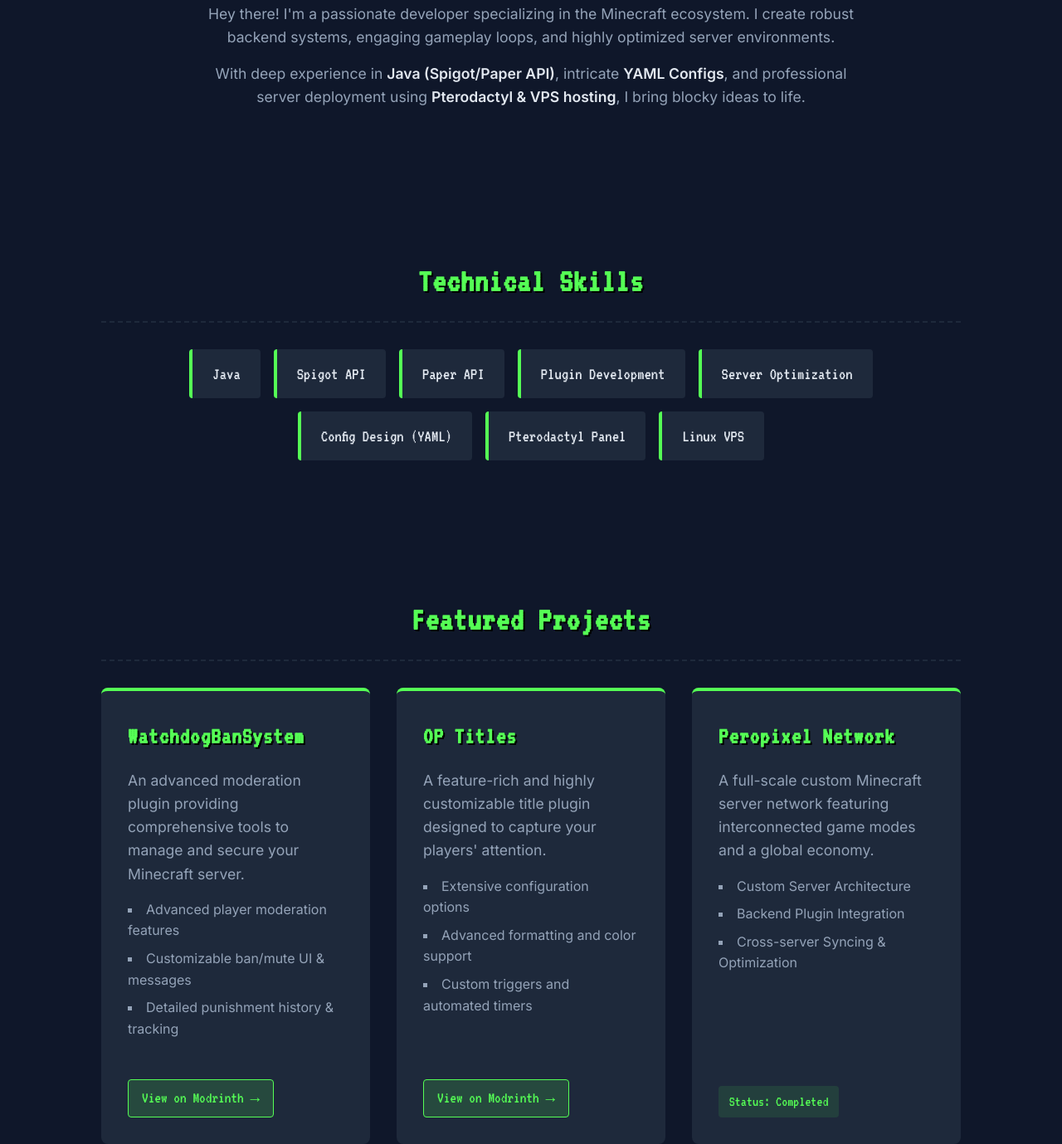
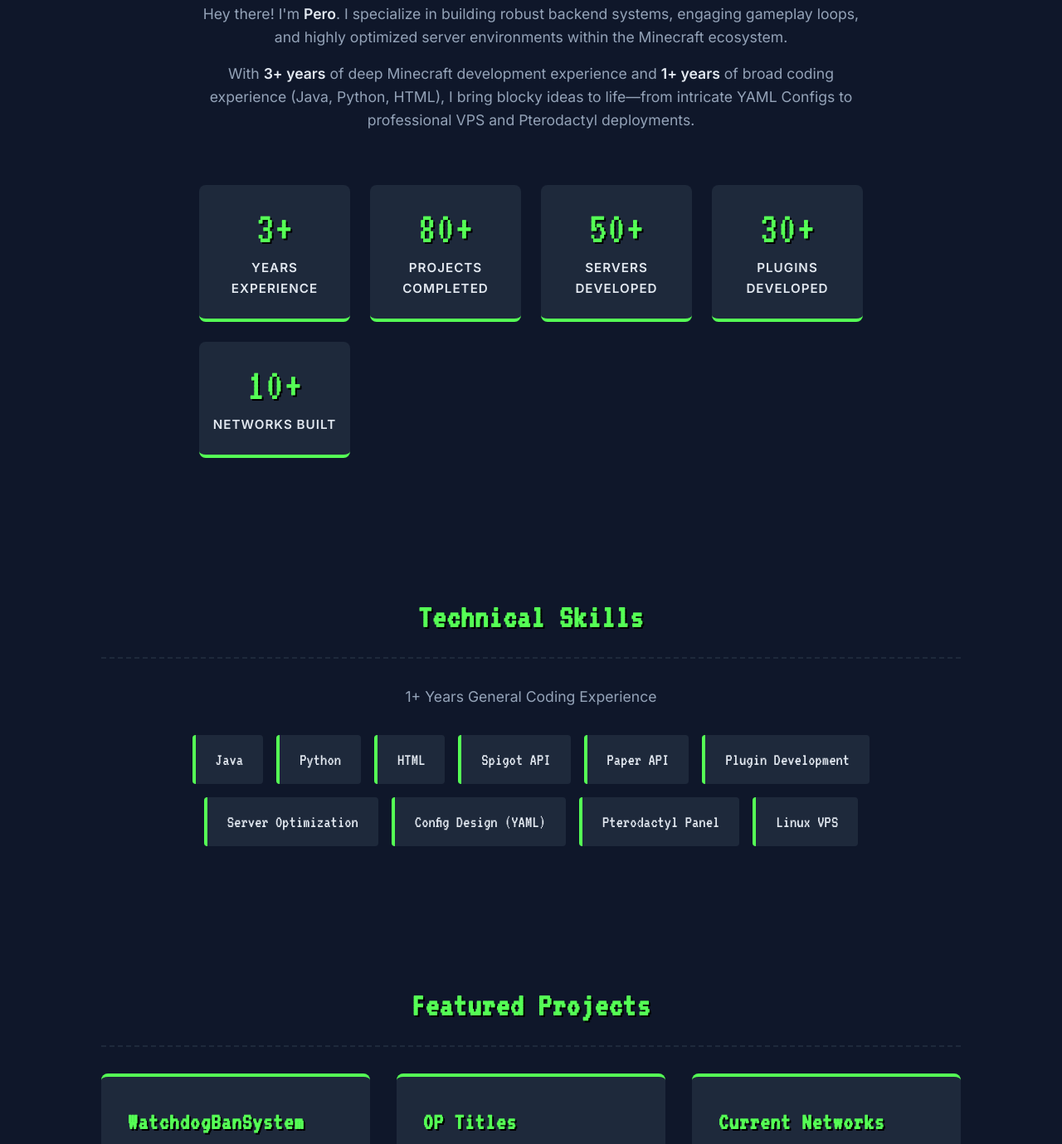
Before and after one commit to Pero-Gamer-Dev/Portfolio-, a plain HTML site: page index.html in a window 1280 px wide. Shown: the part 393-1772 px from the top of the page at 83% size. Drawn offline with Linux system fonts and the light colour scheme.

Commit message:
Revise branding and enhance content structure
Updated the title and various sections to reflect the new branding. Added a statistics grid and improved the skills section layout.

```diff
--- a/index.html
+++ b/index.html
@@ -3,8 +3,9 @@
 <head>
     <meta charset="UTF-8">
     <meta name="viewport" content="width=device-width, initial-scale=1.0">
-    <title>Pero Gamer | Minecraft Developer</title>
+    <title>Pero | Minecraft Developer</title>
 
+    <!-- Import a pixel-style font for headers and a clean modern font for text -->
     <link href="https://fonts.googleapis.com/css2?family=VT323&family=Inter:wght@400;600&display=swap" rel="stylesheet">
 
     <style>
@@ -161,10 +162,10 @@
             background-color: var(--accent-color);
             color: var(--bg-color);
             box-shadow: 2px 2px 0px #000;
-            transform: translate(2px, 2px); /* Click depression effect */
+            transform: translate(2px, 2px);
         }
 
-        /* === About Section === */
+        /* === About & Stats Section === */
         #about .about-content {
             display: flex;
             flex-direction: column;
@@ -179,13 +180,51 @@
             font-weight: 600;
         }
 
+        /* New Stats Grid */
+        .stats-grid {
+            display: grid;
+            grid-template-columns: repeat(auto-fit, minmax(150px, 1fr));
+            gap: 1.5rem;
+            width: 100%;
+            margin-top: 3rem;
+        }
+
+        .stat-box {
+            background-color: var(--card-bg);
+            padding: 1.5rem 1rem;
+            border-radius: 8px;
+            border-bottom: 4px solid var(--accent-color);
+            transition: transform 0.3s ease;
+        }
+
+        .stat-box:hover {
+            transform: translateY(-5px);
+        }
+
+        .stat-num {
+            font-family: var(--pixel-font);
+            font-size: 3.5rem;
+            color: var(--accent-color);
+            line-height: 1;
+            text-shadow: 2px 2px 0px #000;
+        }
+
+        .stat-label {
+            font-size: 0.95rem;
+            color: var(--text-main);
+            margin-top: 0.5rem;
+            text-transform: uppercase;
+            letter-spacing: 1px;
+            font-weight: 600;
+        }
+
         /* === Skills Section === */
         .skills-grid {
             display: flex;
             flex-wrap: wrap;
             justify-content: center;
             gap: 1rem;
-            margin-top: 2rem;
+            margin-top: 1rem;
         }
 
         .skill-tag {
@@ -234,11 +273,15 @@
             list-style: square inside;
             color: var(--text-muted);
             margin-bottom: 1.5rem;
-            flex-grow: 1; /* Pushes tags/buttons to the bottom */
+            flex-grow: 1;
         }
 
         .project-card li {
             margin-bottom: 0.5rem;
+        }
+
+        .project-card li strong {
+            color: var(--text-main);
         }
 
         .status {
@@ -252,7 +295,11 @@
             align-self: flex-start;
         }
 
-        /* Link button style for external links (Modrinth) */
+        .status.progress {
+            background-color: rgba(255, 170, 0, 0.1);
+            color: #ffaa00; /* Minecraft Gold */
+        }
+
         .project-link {
             display: inline-block;
             padding: 0.4rem 1rem;
@@ -319,7 +366,7 @@
         /* === Responsive Design (Mobile Support) === */
         @media (max-width: 768px) {
             .nav-links {
-                display: none; /* Hide links on small screens for simplicity */
+                display: none;
             }
             #hero h1 {
                 font-size: 3rem;
@@ -340,8 +387,9 @@
 </head>
 <body>
 
+    <!-- Navigation Bar -->
     <nav>
-        <div class="logo">&gt;_ PeroGamer</div>
+        <div class="logo">&gt;_ Pero</div>
         <ul class="nav-links">
             <li><a href="#home">Home</a></li>
             <li><a href="#about">About</a></li>
@@ -351,25 +399,55 @@
         </ul>
     </nav>
 
+    <!-- Hero Section -->
     <header id="home">
-        <h1>Pero Gamer</h1>
+        <h1>Pero</h1>
         <h2>Minecraft Plugin & Server Developer</h2>
         <p>Building custom, optimized, and immersive Minecraft experiences from the ground up.</p>
         <a href="#projects" class="mc-btn">View My Work</a>
     </header>
 
+    <!-- About Section -->
     <section id="about" class="container">
         <h2 class="section-title">About Me</h2>
         <div class="about-content">
-            <p>Hey there! I'm a passionate developer specializing in the Minecraft ecosystem. I create robust backend systems, engaging gameplay loops, and highly optimized server environments.</p>
-            <p>With deep experience in <span class="highlight">Java (Spigot/Paper API)</span>, intricate <span class="highlight">YAML Configs</span>, and professional server deployment using <span class="highlight">Pterodactyl & VPS hosting</span>, I bring blocky ideas to life.</p>
+            <p>Hey there! I'm <span class="highlight">Pero</span>. I specialize in building robust backend systems, engaging gameplay loops, and highly optimized server environments within the Minecraft ecosystem.</p>
+            <p>With <span class="highlight">3+ years</span> of deep Minecraft development experience and <span class="highlight">1+ years</span> of broad coding experience (Java, Python, HTML), I bring blocky ideas to life—from intricate YAML Configs to professional VPS and Pterodactyl deployments.</p>
+
+            <!-- Statistics Grid -->
+            <div class="stats-grid">
+                <div class="stat-box">
+                    <div class="stat-num">3+</div>
+                    <div class="stat-label">Years Experience</div>
+                </div>
+                <div class="stat-box">
+                    <div class="stat-num">80+</div>
+                    <div class="stat-label">Projects Completed</div>
+                </div>
+                <div class="stat-box">
+                    <div class="stat-num">50+</div>
+                    <div class="stat-label">Servers Developed</div>
+                </div>
+                <div class="stat-box">
+                    <div class="stat-num">30+</div>
+                    <div class="stat-label">Plugins Developed</div>
+                </div>
+                <div class="stat-box">
+                    <div class="stat-num">10+</div>
+                    <div class="stat-label">Networks Built</div>
+                </div>
+            </div>
         </div>
     </section>
 
+    <!-- Skills Section -->
     <section id="skills" class="container">
         <h2 class="section-title">Technical Skills</h2>
+        <p style="text-align: center; margin-bottom: 2rem;">1+ Years General Coding Experience</p>
         <div class="skills-grid">
             <div class="skill-tag">Java</div>
+            <div class="skill-tag">Python</div>
+            <div class="skill-tag">HTML</div>
             <div class="skill-tag">Spigot API</div>
             <div class="skill-tag">Paper API</div>
             <div class="skill-tag">Plugin Development</div>
@@ -380,10 +458,12 @@
         </div>
     </section>
 
+    <!-- Projects Section -->
     <section id="projects" class="container">
         <h2 class="section-title">Featured Projects</h2>
         <div class="projects-grid">
 
+            <!-- Project Card 1: WatchdogBanSystem -->
             <div class="project-card">
                 <h3>WatchdogBanSystem</h3>
                 <p>An advanced moderation plugin providing comprehensive tools to manage and secure your Minecraft server.</p>
@@ -395,6 +475,7 @@
                 <a href="https://modrinth.com/plugin/watchdogbansystem" target="_blank" class="project-link">View on Modrinth &rarr;</a>
             </div>
 
+            <!-- Project Card 2: OP Titles -->
             <div class="project-card">
                 <h3>OP Titles</h3>
                 <p>A feature-rich and highly customizable title plugin designed to capture your players' attention.</p>
@@ -406,20 +487,22 @@
                 <a href="https://modrinth.com/plugin/op-titles" target="_blank" class="project-link">View on Modrinth &rarr;</a>
             </div>
 
+            <!-- Project Card 3: Active Networks -->
             <div class="project-card">
-                <h3>Peropixel Network</h3>
-                <p>A full-scale custom Minecraft server network featuring interconnected game modes and a global economy.</p>
+                <h3>Current Networks</h3>
+                <p>Actively developing and maintaining backend systems for large-scale Minecraft networks.</p>
                 <ul>
-                    <li>Custom Server Architecture</li>
-                    <li>Backend Plugin Integration</li>
-                    <li>Cross-server Syncing & Optimization</li>
+                    <li><strong>FuryPixel:</strong> Custom Network Development</li>
+                    <li><strong>Peropixel:</strong> Custom Network Development</li>
+                    <li><strong>Bloxpixel:</strong> Custom Network Development</li>
                 </ul>
-                <span class="status">Status: Completed</span>
+                <span class="status progress">Status: In Progress</span>
             </div>
 
         </div>
     </section>
 
+    <!-- Contact Section -->
     <section id="contact">
         <div class="container">
             <h2 class="section-title">Let's Connect</h2>
@@ -432,9 +515,10 @@
         </div>
     </section>
 
+    <!-- Footer -->
     <footer>
-        <p>&copy; 2026 Pero Gamer. All rights reserved.</p>
-        <p>Made with <span>❤️</span> by Pero Gamer</p>
+        <p>&copy; 2026 Pero. All rights reserved.</p>
+        <p>Made with <span>❤️</span> by Pero</p>
     </footer>
 
 </body>
```
